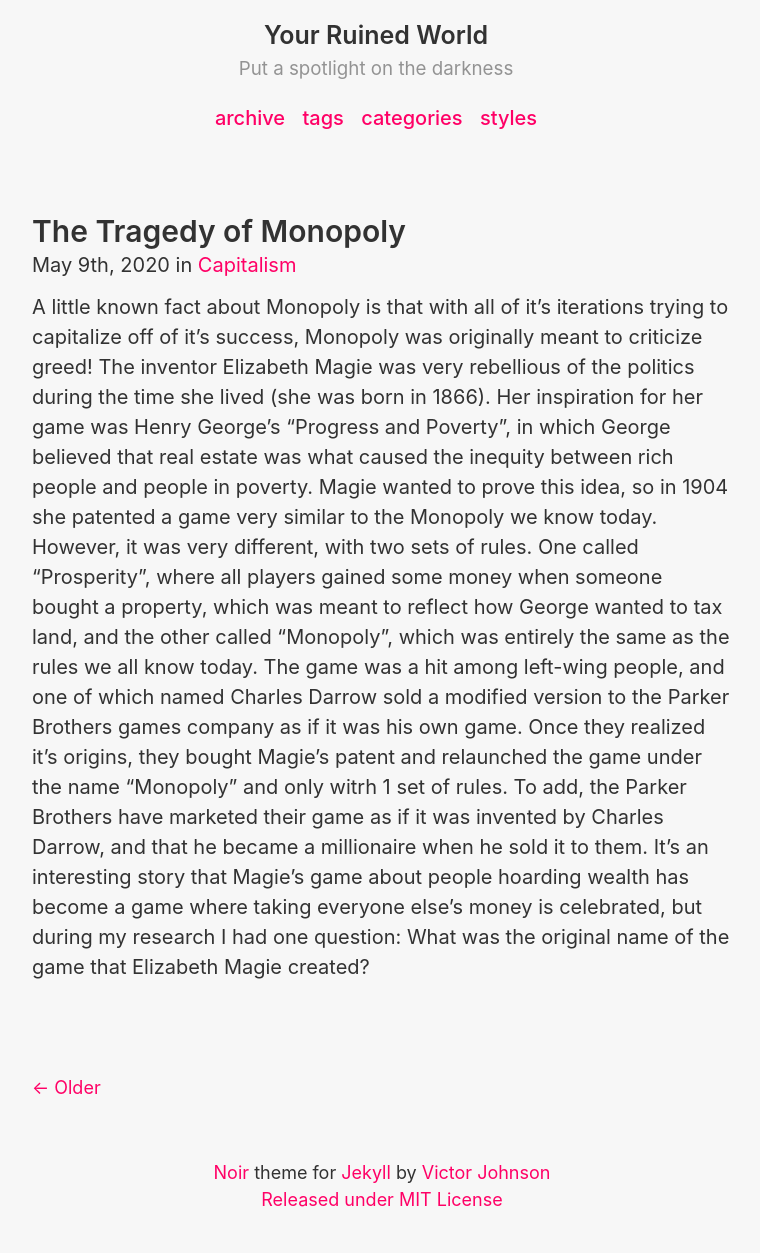
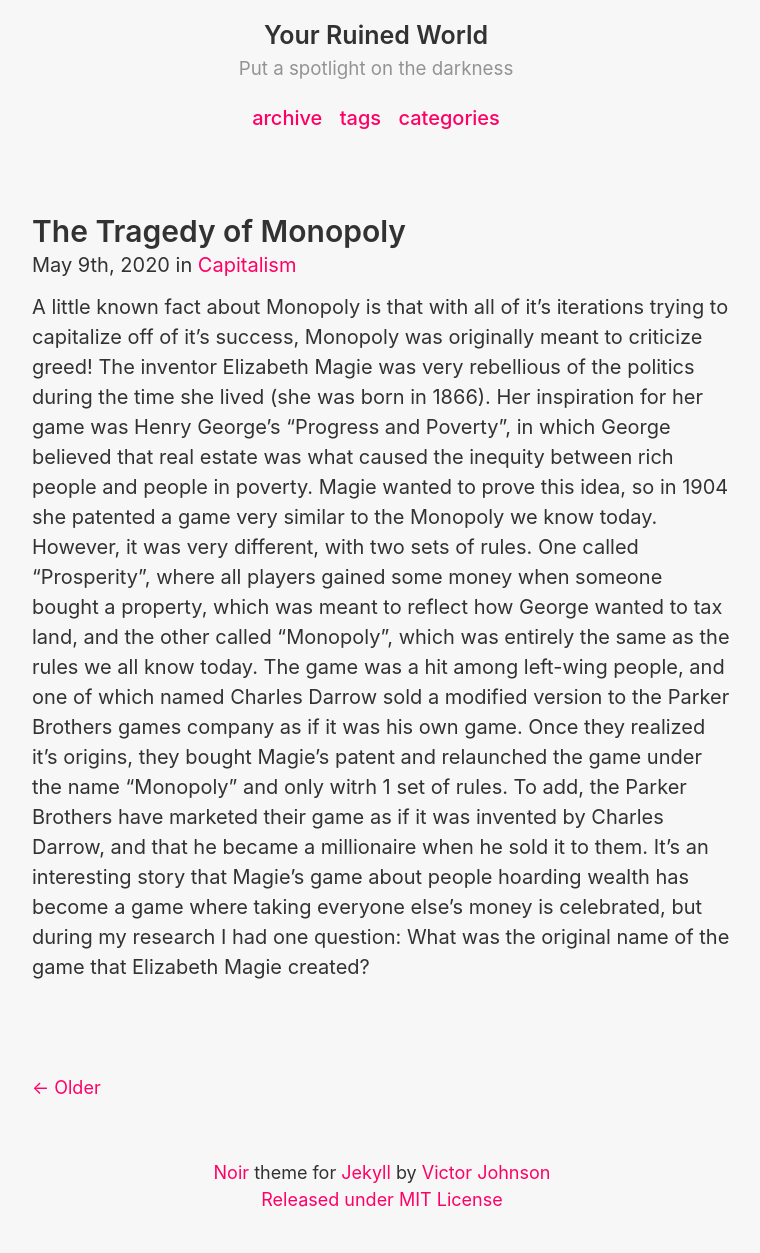
Before and after one commit to YourRuinedWorld/YourRuinedWorld.github.io, a Jekyll site: the page built from index.html, in a window 1280 px wide. Shown: the whole page, without its empty margins (258-1018 px from the left). Built offline with Jekyll 4.4.1, drawn with Linux system fonts in a browser that asks for light colours; the list of posts is cut into pages by our own code.

Commit message:
remove styles page

```diff
--- a/_layouts/default.html
+++ b/_layouts/default.html
@@ -23,7 +23,6 @@ layout: compress
 		<li><a href="/archive/">archive</a></li>
 		<li><a href="/tags/">tags</a></li>
 		<li><a href="/categories/">categories</a></li>
-		<li><a href="/styles/">styles</a></li>
 		</ul>
 		</div>
 
```
